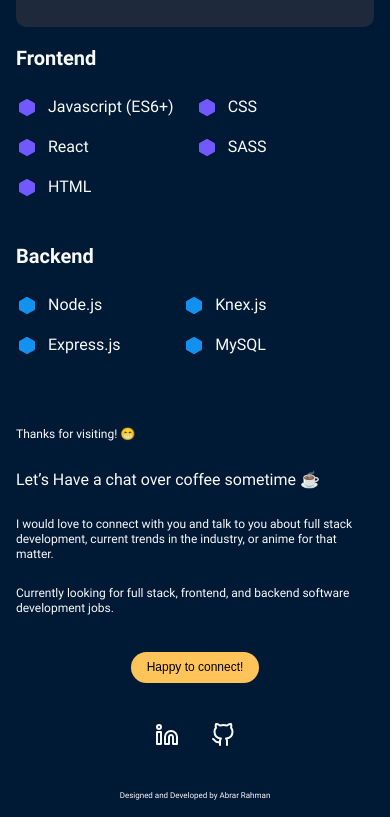
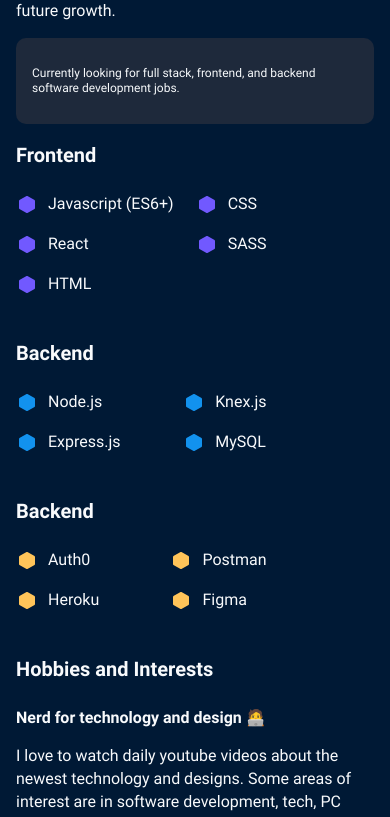
Before and after one commit to abrarfahimr/portfolio-website, a React (Create React App) app: page /about in a window 390 px wide. Shown: the part 1092-1909 px from the top of the page. Built offline with nearby package versions, Linux system fonts and the light colour scheme.

Commit message:
finished mobile view of about page

```diff
--- a/src/pages/AboutPage/AboutPage.js
+++ b/src/pages/AboutPage/AboutPage.js
@@ -2,10 +2,11 @@
 import profile from '../../assets/images/profile.png';
 import purple from '../../assets/icons/hexagon-purple.svg';
 import blue from '../../assets/icons/hexagon-blue.svg';
+import yellow from '../../assets/icons/hexagon-yellow.svg';
 
 const AboutPage = () => {
   return (
-    <div className="about">
+    <section className="about">
       <h1 className="about__heading">About Me 👀</h1>
       <div className="about__imagecontainer">
         <img src={profile} alt="profile" className="about__image" />
@@ -144,8 +145,93 @@
       </div>
 
       {/* others */}
-
-    </div>
+      <div className="about__frontend">
+        <h2 className="about__title">Backend</h2>
+        <div className="about__listcontainer">
+          <div className="about__list1">
+            <ul className="about__ulist">
+              <li className="about__list">
+                <img
+                  src={yellow}
+                  alt="yellow hexagon icon"
+                  className="about__bulletpoint"
+                />
+                Auth0
+              </li>
+              <li className="about__list">
+                <img
+                  src={yellow}
+                  alt="yellow hexagon icon"
+                  className="about__bulletpoint"
+                />
+                Heroku
+              </li>
+            </ul>
+          </div>
+          <div className="about__list2">
+            <ul className="about__ulist">
+              <li className="about__list">
+                <img
+                  src={yellow}
+                  alt="yellow hexagon icon"
+                  className="about__bulletpoint"
+                />
+                Postman
+              </li>
+              <li className="about__list">
+                <img
+                  src={yellow}
+                  alt="yellow hexagon icon"
+                  className="about__bulletpoint"
+                />
+                Figma
+              </li>
+            </ul>
+          </div>
+        </div>
+      </div>
+      <h2 className="about__title">Hobbies and Interests</h2>
+      <div className="about__hobbies">
+        <h3 className="about__subtitle">Nerd for technology and design 🧑‍💻</h3>
+        <p className="about__paragraph">
+          I love to watch daily youtube videos about the newest technology and
+          designs. Some areas of interest are in software development, tech, PC
+          builds, UI design.
+        </p>
+      </div>
+      <div className="about__hobbies">
+        <h3 className="about__subtitle">Drawing and Painting 🧑‍🎨</h3>
+        <p className="about__paragraph">
+          I started painting at a young age, oil painting scenic environments
+          and people in the rural areas of Bangladesh. Moved to designing
+          architectural structures and now looking to get into digital designing
+          in photoshop.
+        </p>
+      </div>
+      <div className="about__hobbies">
+        <h3 className="about__subtitle">Anime and Video Games 🎮</h3>
+        <p className="about__paragraph">
+          I was born in a generation in love with video gaming so this is a
+          no-brainer. But some of my favourite games are Dota 2, Monster Hunter
+          World, and the Dark Souls series. Anime is my only source of
+          entertainment besides youtube. I rarely see any shows on Netflix
+          unless it's about mythological fiction like The Witcher and Lord of
+          The Rings. I am a sucker for romance-comedy series.
+        </p>
+      </div>
+      <div className="about__hobbies">
+        <h3 className="about__subtitle">
+          “I’m going on an adventure!”~Bilbo Baggins ✈️
+        </h3>
+        <p className="about__paragraph">
+          I am grateful to my parents to have let me travel to so many countries
+          from the early age of 5. However, traveling alone gives me a sense of
+          peace, and would highly recommend anyone to do try it once in their
+          lifetime. My favourite cities to visit so far are London, Singapore,
+          and Thailand. My dream destination is to visit Japan for 2 weeks.
+        </p>
+      </div>
+    </section>
   );
 }
 
--- a/src/pages/AboutPage/AboutPage.scss
+++ b/src/pages/AboutPage/AboutPage.scss
@@ -5,6 +5,7 @@
 
 .about{
   padding: 1rem;
+  @include borderBottom;
   &__heading{
     @include page-header;
   }
@@ -14,6 +15,7 @@
   }
   &__paragraph{
     @include page-body;
+    line-height: 1.45rem;
   }
   &__current{
     padding: 1rem;
@@ -45,4 +47,10 @@
   &__bulletpoint{
    margin-right: 0.5rem;
   }
+  &__subtitle{
+    @include page-body;
+    font-weight: 600;
+    margin: 1.5rem 0 1rem 0;
+  }
+
 }
--- a/src/pages/WorkPage/WorkPage.js
+++ b/src/pages/WorkPage/WorkPage.js
@@ -24,7 +24,7 @@
   },[])
 
   return (
-    <div className="work">
+    <section className="work">
       <h1 className="work__title">{project.projectname}</h1>
       <div className="work__imagecontainer">
         <a
@@ -79,7 +79,7 @@
           <img src={githubIcon} alt="website icon" className="work__link" />
         </a>
       </div>
-    </div>
+    </section>
   );
 }
 
--- a/src/pages/WorkPage/WorkPage.scss
+++ b/src/pages/WorkPage/WorkPage.scss
@@ -5,6 +5,7 @@
 
 .work{
   padding: 1rem;
+  @include borderBottom;
   &__title{
     @include page-header;
   }
```
Also changed, not shown: src/pages/LandingPage/LandingPage.js (+6 -4 lines).
